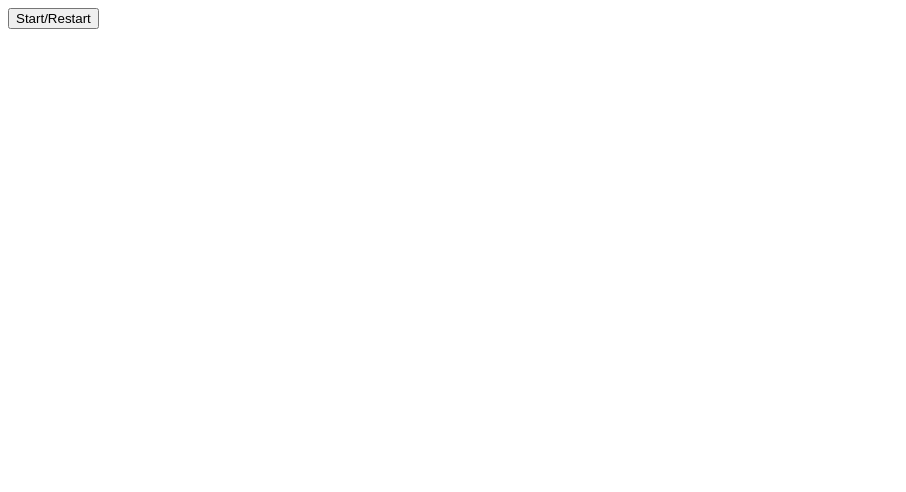
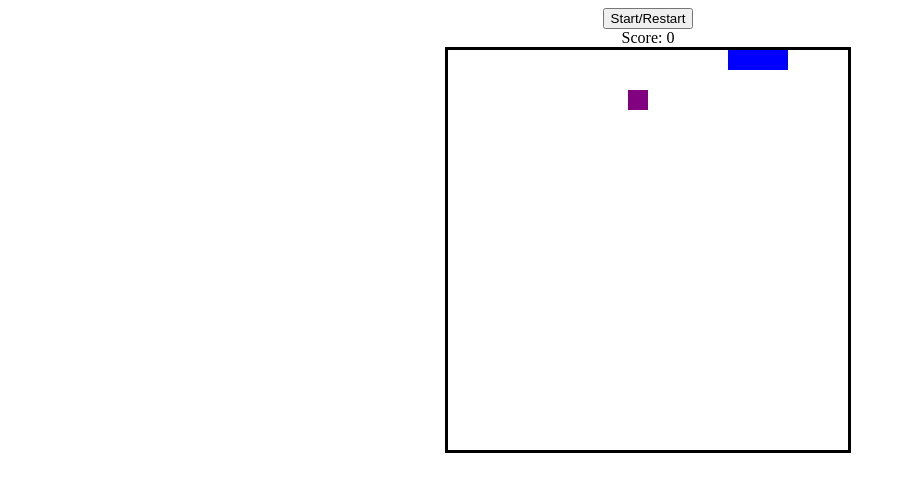
Before and after one commit to MagicAce1988/snake, a plain HTML site: page index.html in a window 1280 px wide. Both pictures are taken after a click on the button "Start/Restart". Shown: the whole page, without its empty margins (0-906 px from the left). Drawn offline with Linux system fonts and the light colour scheme.

Commit message:
working on it

```diff
--- a/app.js
+++ b/app.js
@@ -0,0 +1,125 @@
+document.addEventListener("DOMContentLoaded", () => {
+  const body = document.querySelector(".body");
+  const grid = document.querySelector(".grid");
+  const scoreDisplay = document.querySelector("span");
+  const startBtn = document.querySelector(".start");
+  let squares;
+  let timeouts = null;
+
+  const width = 20;
+  let currentIndex = 0;
+  let appleIndex = 0;
+  let currentSnake = [2, 1, 0];
+  let direction = 1;
+  let score = 0;
+  let speed = 1.03;
+  let intervalTime = 0;
+  let interval = 0;
+  let paused;
+
+  const startGame = () => {
+    body.style.cursor = "none";
+    startBtn.style.cursor = "none";
+    while (grid.firstChild && grid.removeChild(grid.firstChild));
+    for (let i = 0; i < 400; i++) {
+      let div = document.createElement("div");
+      grid.appendChild(div);
+    }
+    squares = document.querySelectorAll(".grid div");
+    currentSnake.forEach((index) => squares[index].classList.remove("snake"));
+    squares[appleIndex].classList.remove("apple");
+    clearInterval(interval);
+    score = 0;
+    randomApple();
+    direction = 1;
+    scoreDisplay.innerText = score;
+    intervalTime = 200;
+    currentSnake = [2, 1, 0];
+    currentIndex = 0;
+    paused = false;
+    currentSnake.forEach((el) => squares[el].classList.add("snake"));
+    interval = setInterval(moveOutcomes, intervalTime);
+  };
+
+  const moveOutcomes = () => {
+    if (!paused) {
+      //   deals with snake hitting border or snake hitting self
+      if (
+        (currentSnake[0] + width >= width * width && direction === width) || //if snake hits bottom
+        (currentSnake[0] % width === width - 1 && direction === 1) || //if snake hits right wall
+        (currentSnake[0] % width === 0 && direction === -1) || // if snake hits left wall
+        (currentSnake[0] - width < 0 && direction === -width) || // if snake hits the top
+        squares[currentSnake[0] + direction].classList.contains("snake") // if snake goes into itself
+      ) {
+        return clearInterval(interval);
+      }
+
+      const tail = currentSnake.pop();
+      squares[tail].classList.remove("snake");
+      currentSnake.unshift(currentSnake[0] + direction);
+      // gives direction to the head
+
+      //   deals with snake getting the apple
+      if (squares[currentSnake[0]].classList.contains("apple")) {
+        squares[currentSnake[0]].classList.remove("apple");
+        squares[tail].classList.add("snake");
+        currentSnake.push(tail);
+        randomApple();
+        score++;
+        scoreDisplay.textContent = score;
+        clearInterval(interval);
+        intervalTime =
+          currentSnake.length % 10 === 0 ? intervalTime * speed : intervalTime;
+        interval = setInterval(moveOutcomes, intervalTime);
+      }
+      squares[currentSnake[0]].classList.add("snake");
+    }
+  };
+
+  //generate new apple once apple is eaten
+  const randomApple = () => {
+    do {
+      appleIndex = Math.floor(Math.random() * 400);
+    } while (squares[appleIndex].classList.contains("snake"));
+    squares[appleIndex].classList.add("apple");
+  };
+
+  const controlSnake = (e) => {
+    e.preventDefault();
+    squares[currentIndex].classList.remove("snake");
+    switch (e.keyCode) {
+      case 39:
+        direction = 1;
+        break;
+      case 38:
+        direction = -width;
+        break;
+      case 37:
+        direction = -1;
+        break;
+      case 40:
+        direction = +width;
+        break;
+      case 32:
+        {
+          paused = !paused;
+        }
+
+        break;
+      default:
+        direction = direction;
+    }
+  };
+
+  document.addEventListener("keyup", controlSnake);
+  document.addEventListener("mousemove", () => {
+    clearTimeout(timeouts);
+    body.style.cursor = "auto";
+    startBtn.style.cursor = "auto";
+    timeouts = setTimeout(() => {
+      body.style.cursor = "none";
+      startBtn.style.cursor = "none";
+    }, 1000);
+  });
+  startBtn.addEventListener("click", startGame);
+});
--- a/index.html
+++ b/index.html
@@ -7,7 +7,12 @@
     <link rel="stylesheet" href="style.css" />
   </head>
   <body>
-    <button class="start">Start/Restart</button>
+    <div class="body">
+      <button class="start">Start/Restart</button>
+      <div class="score">Score: <span>0</span></div>
+      <div class="grid"></div>
+    </div>
+
     <script src="app.js"></script>
   </body>
 </html>
--- a/style.css
+++ b/style.css
@@ -0,0 +1,48 @@
+body {
+  overflow: hidden;
+}
+
+.body {
+  width: 100vw;
+  height: 100vh;
+  display: flex;
+  flex-direction: column;
+  align-items: center;
+  text-align: center;
+  -webkit-touch-callout: none;
+  -webkit-user-select: none;
+  -khtml-user-select: none;
+  -moz-user-select: none;
+  -ms-user-select: none;
+  user-select: none;
+}
+
+.grid {
+  width: 400px;
+  height: 400px;
+  display: flex;
+  flex-wrap: wrap;
+  border-style: solid;
+}
+
+.grid div {
+  width: 20px;
+  height: 20px;
+}
+
+.snake {
+  background-color: blue;
+}
+
+.apple {
+  background-color: purple;
+}
+
+.start {
+  outline: none;
+  -webkit-tap-highlight-color: transparent;
+}
+
+.start:active {
+  background-color: transparent !important;
+}
```
